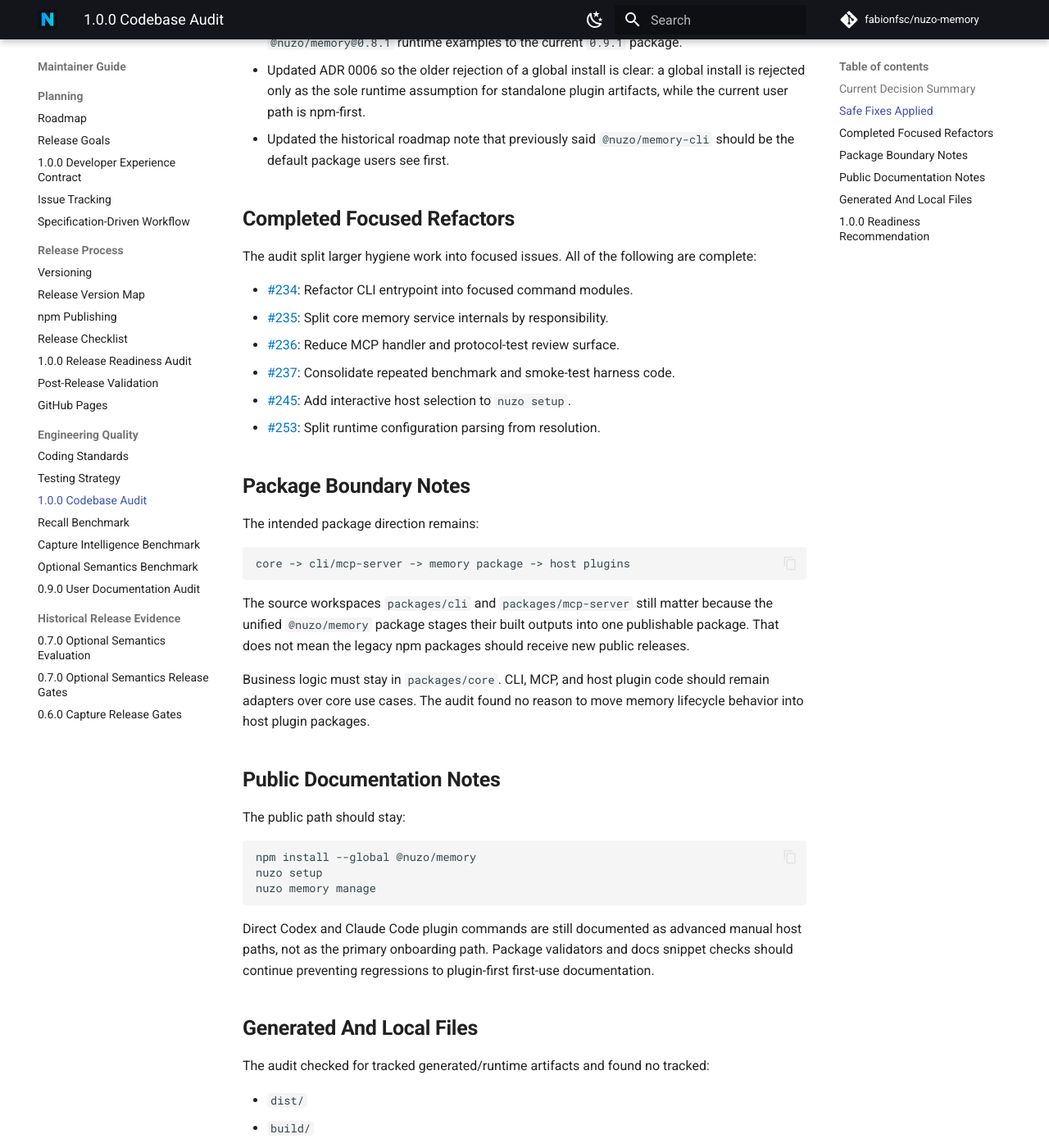
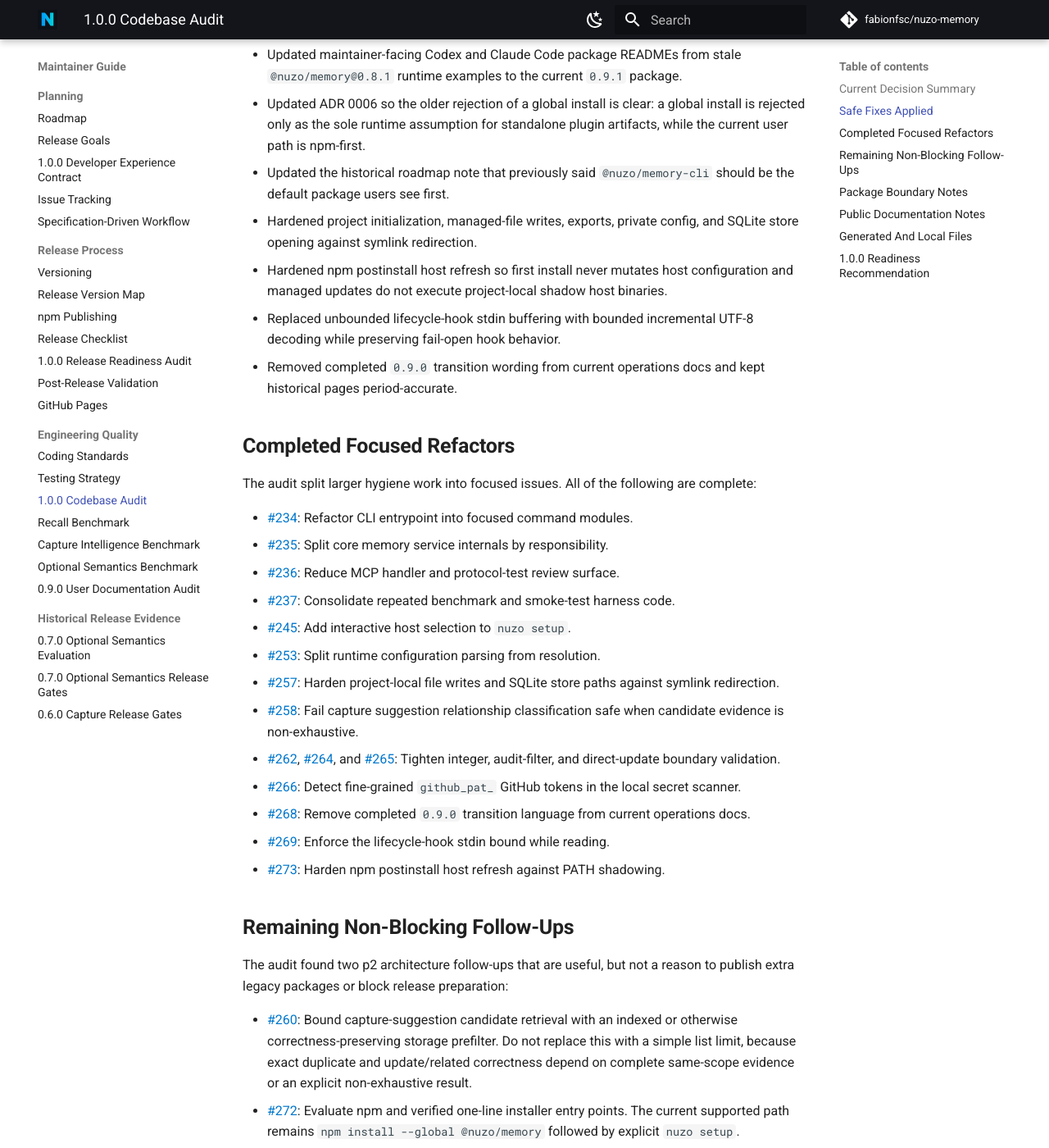
Before and after one commit to fabionfsc/nuzo-memory, an MkDocs documentation site: the page built from docs/operations/codebase-audit-1.0.0.md, in a window 1280 px wide and 1400 px high, scrolled down 1534 px. Shown: the whole window at 82% size. Built offline with MkDocs 1.6.1 and Material for MkDocs 9.7.7, drawn with Linux system fonts in a browser that asks for light colours; comment, search, counter and statistics services are not loaded; some of the changed text lies outside the part shown.

Commit message:
docs: refresh 1.0 audit evidence

```diff
--- a/docs/operations/codebase-audit-1.0.0.md
+++ b/docs/operations/codebase-audit-1.0.0.md
@@ -16,8 +16,8 @@
 | Root hidden plugin catalogs | Keep `.agents/plugins/marketplace.json` and `.claude-plugin/marketplace.json`. | They are host discovery contracts for Codex and Claude Code marketplace development. | Revisit only if host CLIs support a unified catalog location. |
 | Host plugin hidden manifests | Keep `.codex-plugin/` and `.claude-plugin/` inside package roots. | Host-required plugin manifest paths. | Do not collapse into a custom `.plugins/` directory. |
 | `tools/` directory | Keep committed. | Release, smoke, benchmark, docs, packaging, and governance validation depend on it. npm staging excludes it. | Shared benchmark helpers landed through #237; keep new harness logic focused. |
-| Generated artifacts | Keep untracked. | `.gitignore` excludes `dist/`, `build/`, `site/`, memory stores, exports, npm caches, virtualenvs, and local agent notes. `git ls-files` found no tracked generated runtime artifacts. | Continue checking before release and PR handoff. |
-| Setup/update path | Keep explicit first-time setup and managed updates. | `nuzo setup`, managed-host receipt, package postinstall, and `nuzo update --yes` recovery path. | Interactive host selection landed through #245. |
+| Generated artifacts | Keep untracked. | `.gitignore` excludes `dist/`, `build/`, `site/`, memory stores, exports, npm caches, virtualenvs, and local agent notes. `git status --short` is clean after validation cleanup. | Continue checking before release and PR handoff. |
+| Setup/update path | Keep explicit first-time setup and managed updates. | `nuzo setup`, managed-host receipt, package postinstall, and `nuzo update --yes` recovery path. Postinstall refresh is gated by an existing managed-host receipt and filters npm/project-local PATH shadowing. | Interactive host selection landed through #245; postinstall hardening landed through #273. |
 | CLI manager | Keep as CLI-only control plane. | `nuzo memory manage` reuses core use cases and existing local store. | Evaluation and documentation completed through #216. |
 
 ## Safe Fixes Applied
@@ -29,6 +29,15 @@
   plugin artifacts, while the current user path is npm-first.
 - Updated the historical roadmap note that previously said
   `@nuzo/memory-cli` should be the default package users see first.
+- Hardened project initialization, managed-file writes, exports, private config,
+  and SQLite store opening against symlink redirection.
+- Hardened npm postinstall host refresh so first install never mutates host
+  configuration and managed updates do not execute project-local shadow host
+  binaries.
+- Replaced unbounded lifecycle-hook stdin buffering with bounded incremental
+  UTF-8 decoding while preserving fail-open hook behavior.
+- Removed completed `0.9.0` transition wording from current operations docs and
+  kept historical pages period-accurate.
 
 ## Completed Focused Refactors
 
@@ -47,6 +56,37 @@
   host selection to `nuzo setup`.
 - [#253](https://github.com/fabionfsc/nuzo-memory/issues/253): Split runtime
   configuration parsing from resolution.
+- [#257](https://github.com/fabionfsc/nuzo-memory/issues/257): Harden
+  project-local file writes and SQLite store paths against symlink redirection.
+- [#258](https://github.com/fabionfsc/nuzo-memory/issues/258): Fail capture
+  suggestion relationship classification safe when candidate evidence is
+  non-exhaustive.
+- [#262](https://github.com/fabionfsc/nuzo-memory/issues/262),
+  [#264](https://github.com/fabionfsc/nuzo-memory/issues/264), and
+  [#265](https://github.com/fabionfsc/nuzo-memory/issues/265): Tighten
+  integer, audit-filter, and direct-update boundary validation.
+- [#266](https://github.com/fabionfsc/nuzo-memory/issues/266): Detect
+  fine-grained `github_pat_` GitHub tokens in the local secret scanner.
+- [#268](https://github.com/fabionfsc/nuzo-memory/issues/268): Remove completed
+  `0.9.0` transition language from current operations docs.
+- [#269](https://github.com/fabionfsc/nuzo-memory/issues/269): Enforce the
+  lifecycle-hook stdin bound while reading.
+- [#273](https://github.com/fabionfsc/nuzo-memory/issues/273): Harden npm
+  postinstall host refresh against PATH shadowing.
+
+## Remaining Non-Blocking Follow-Ups
+
+The audit found two p2 architecture follow-ups that are useful, but not a
+reason to publish extra legacy packages or block release preparation:
+
+- [#260](https://github.com/fabionfsc/nuzo-memory/issues/260): Bound
+  capture-suggestion candidate retrieval with an indexed or otherwise
+  correctness-preserving storage prefilter. Do not replace this with a simple
+  list limit, because exact duplicate and update/related correctness depend on
+  complete same-scope evidence or an explicit non-exhaustive result.
+- [#272](https://github.com/fabionfsc/nuzo-memory/issues/272): Evaluate npm and
+  verified one-line installer entry points. The current supported path remains
+  `npm install --global @nuzo/memory` followed by explicit `nuzo setup`.
 
 ## Package Boundary Notes
 
@@ -100,10 +140,11 @@
 
 ## 1.0.0 Readiness Recommendation
 
-The focused modularization and developer-experience follow-ups are complete.
-The codebase is ready to enter the `1.0.0` release process with the current
-package layout. Do not remove the CLI or MCP source workspaces; they remain
-internal build inputs for the unified package.
+The focused modularization, hardening, and developer-experience follow-ups that
+were identified as release-readiness work are complete. The codebase is ready
+to enter the `1.0.0` release process with the current package layout after the
+normal final release validation. Do not remove the CLI or MCP source
+workspaces; they remain internal build inputs for the unified package.
 
 The final pre-release evidence and remaining publication-only steps are
 recorded in [1.0.0 Release Readiness Audit](release-readiness-1.0.0.md).
```
